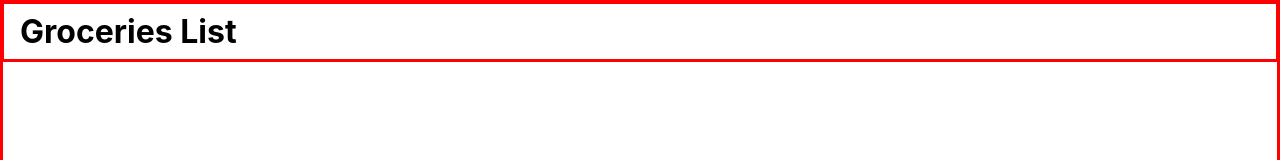
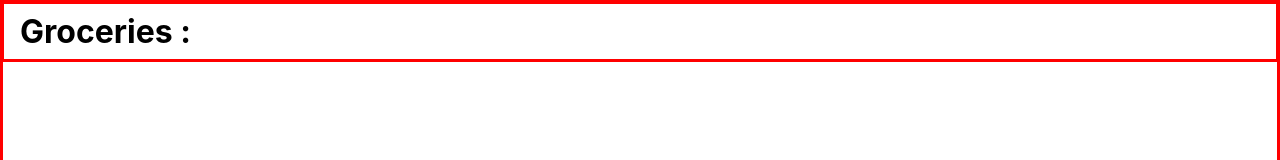
Before and after one commit to shehabElsharif/react-learning-experience, a React (Create React App) app: page / in a window 1280 px wide. Shown: the top 160 px of the page. Built offline with nearby package versions, Linux system fonts and the light colour scheme.

Commit message:
made props to the header comp

```diff
--- a/src/App.js
+++ b/src/App.js
@@ -9,7 +9,7 @@ function App() {
 
   return (
     <div className="App">
-      <Header />
+      <Header title="Groceries :" />
       <Content />
       <Footer />
     </div>
--- a/src/Content.js
+++ b/src/Content.js
@@ -1,5 +1,5 @@
 import React from 'react'
-import { useState } from 'react';
+/* import { useState } from 'react'; */
 
 const Content = () => {
 /*   const [name, setName] = useState('shehab');
--- a/src/Header.js
+++ b/src/Header.js
@@ -1,9 +1,10 @@
 import React from 'react'
 
-const Header = () => {
+
+const Header = (props) => {
   return (
     <header>
-        <h1>Groceries List</h1>
+        <h1>{props.title} </h1>
     </header>
   )
 }
```
